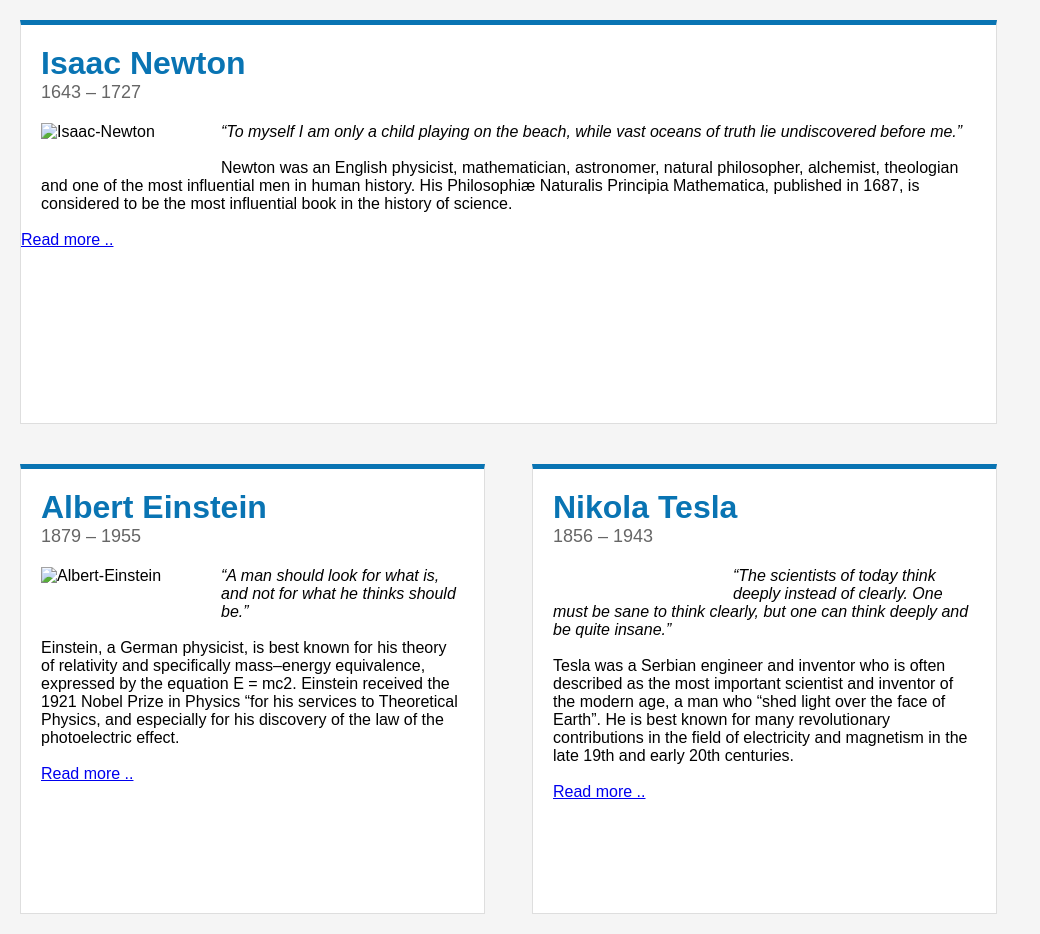
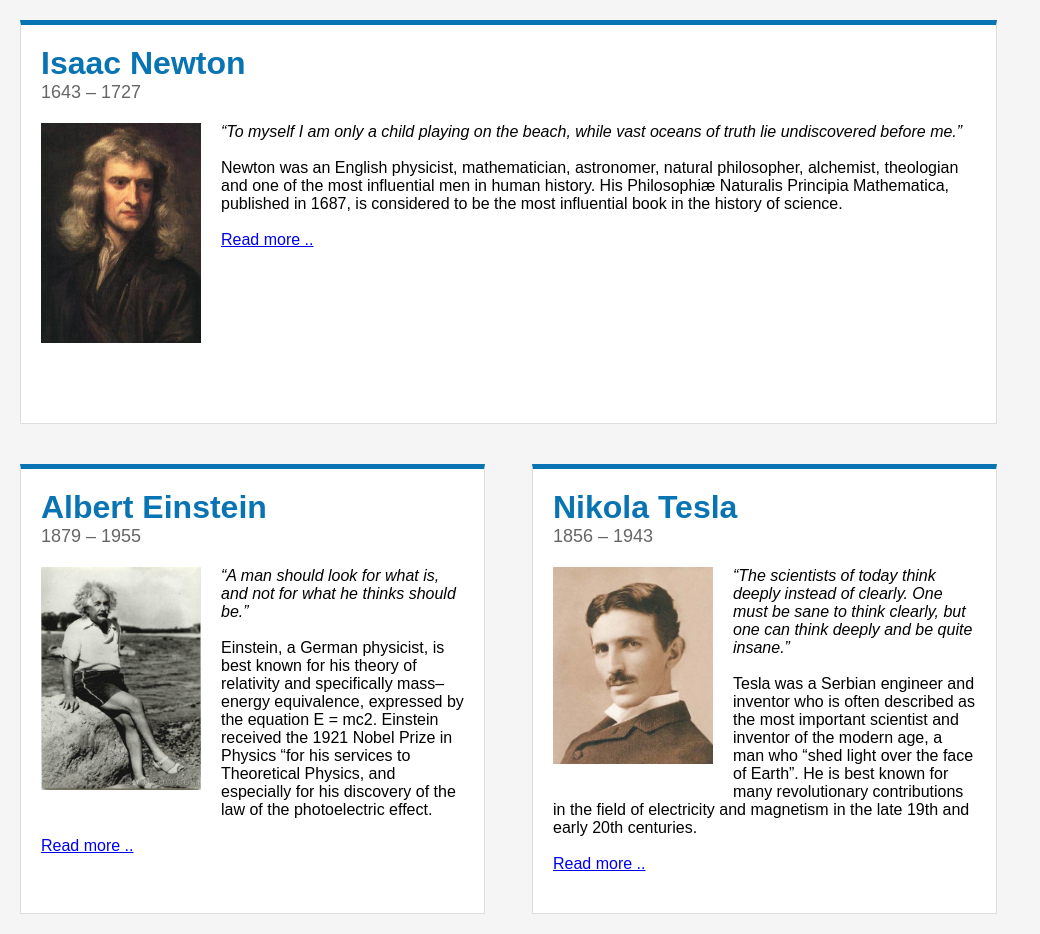
Before and after one commit to ekondratas/Float-task-1, a plain HTML site: page index.html in a window 1280 px wide. Shown: the whole page, without its empty margins (0-1040 px from the left). Drawn offline with Linux system fonts and the light colour scheme; the site is published under a folder, as on GitHub Pages, so addresses that start at the root find nothing.

Commit message:
Update index.html

```diff
--- a/index.html
+++ b/index.html
@@ -14,7 +14,7 @@
         <h2>1643 – 1727</h2>
         <div class="content">
           <img
-            src="/Isaac-Newton.jpg"
+            src="images/Isaac-Newton.jpg"
             alt="Isaac-Newton"
           />
           <p class="comment">
@@ -40,7 +40,7 @@
         <h2>1879 – 1955</h2>
         <div class="content">
           <img
-            src="/Albert-Einstein.jpg"
+            src="images/Albert-Einstein.jpg"
             alt="Albert-Einstein"
           />
           <p class="comment">
@@ -69,7 +69,7 @@
         <h2>1856 – 1943</h2>
         <div class="content">
           <img
-            src="/Nikola-Tesla.jpg"
+            src="images/Nikola-Tesla.jpg"
             alt=""
           />
           <p class="comment">
```
